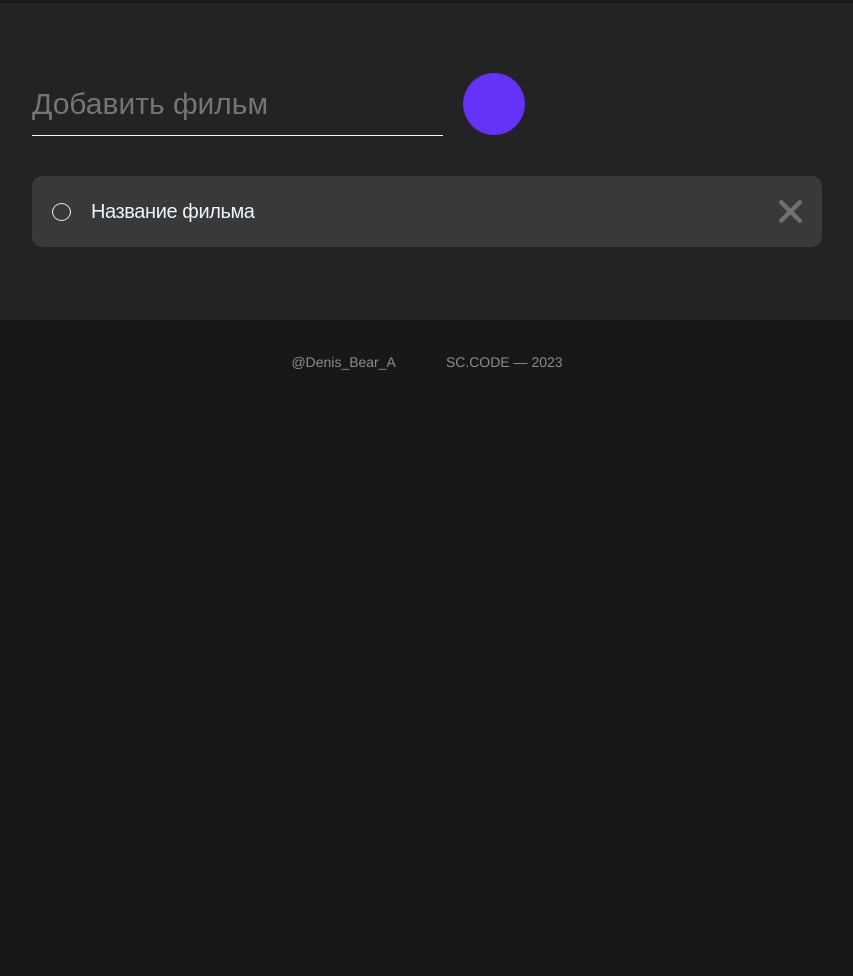
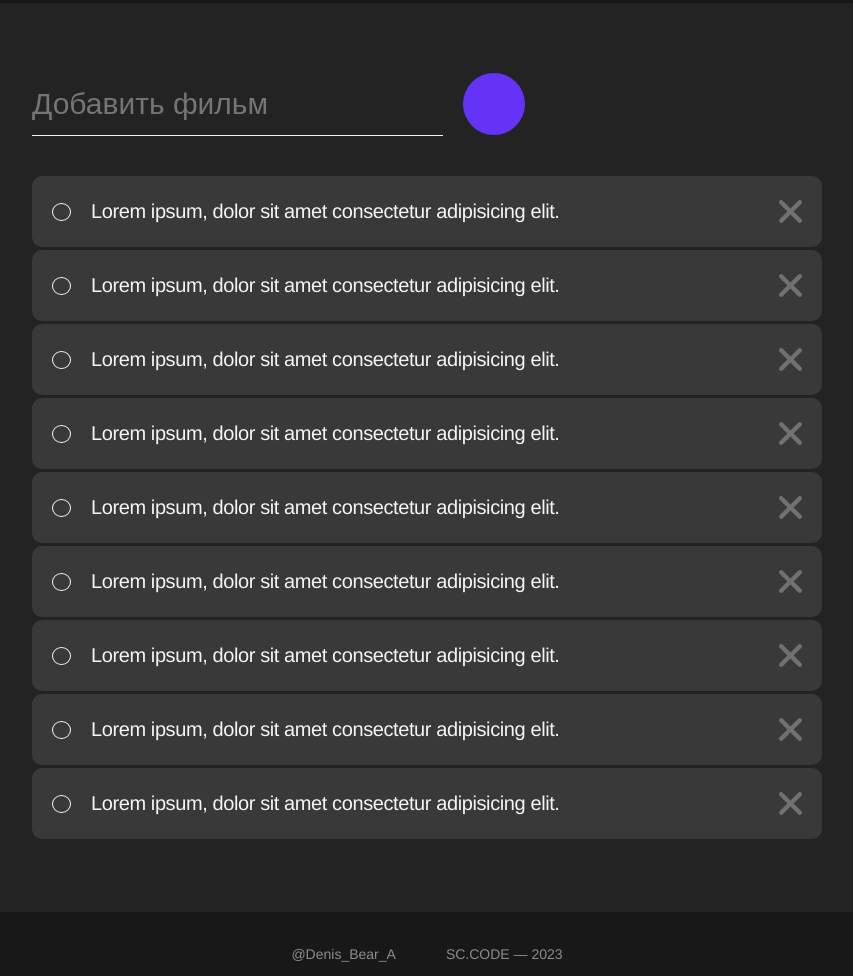
Before and after one commit to DenisAnf/movies-app, a plain HTML site: page index.html in a window 1280 px wide. Shown: the part 320-1296 px from the top of the page, without its empty margins (213-1066 px from the left). Before the commit the page ends 880 px from the top, so only its background shows below. Drawn offline with nearby package versions, Linux system fonts and the light colour scheme.

Commit message:
finished doing css+html

```diff
--- a/index.html
+++ b/index.html
@@ -57,7 +57,71 @@
 							<label class="movie">
 								<input type="checkbox" class="movie__checkbox" unchecked>
 								<div class="movie__fakecheckbox"></div>
-								<span class="movie__title">Название фильма  </span>
+								<span class="movie__title">Lorem ipsum, dolor sit amet consectetur adipisicing elit.</span>
+								<button type="button" class="movie__deleteBtn"></button>
+							</label>
+						</li>
+						<li class="movies__list-item">
+							<label class="movie">
+								<input type="checkbox" class="movie__checkbox" unchecked>
+								<div class="movie__fakecheckbox"></div>
+								<span class="movie__title">Lorem ipsum, dolor sit amet consectetur adipisicing elit.</span>
+								<button type="button" class="movie__deleteBtn"></button>
+							</label>
+						</li>
+						<li class="movies__list-item">
+							<label class="movie">
+								<input type="checkbox" class="movie__checkbox" unchecked>
+								<div class="movie__fakecheckbox"></div>
+								<span class="movie__title">Lorem ipsum, dolor sit amet consectetur adipisicing elit.</span>
+								<button type="button" class="movie__deleteBtn"></button>
+							</label>
+						</li>
+						<li class="movies__list-item">
+							<label class="movie">
+								<input type="checkbox" class="movie__checkbox" unchecked>
+								<div class="movie__fakecheckbox"></div>
+								<span class="movie__title">Lorem ipsum, dolor sit amet consectetur adipisicing elit.</span>
+								<button type="button" class="movie__deleteBtn"></button>
+							</label>
+						</li>
+						<li class="movies__list-item">
+							<label class="movie">
+								<input type="checkbox" class="movie__checkbox" unchecked>
+								<div class="movie__fakecheckbox"></div>
+								<span class="movie__title">Lorem ipsum, dolor sit amet consectetur adipisicing elit.</span>
+								<button type="button" class="movie__deleteBtn"></button>
+							</label>
+						</li>
+						<li class="movies__list-item">
+							<label class="movie">
+								<input type="checkbox" class="movie__checkbox" unchecked>
+								<div class="movie__fakecheckbox"></div>
+								<span class="movie__title">Lorem ipsum, dolor sit amet consectetur adipisicing elit.</span>
+								<button type="button" class="movie__deleteBtn"></button>
+							</label>
+						</li>
+						<li class="movies__list-item">
+							<label class="movie">
+								<input type="checkbox" class="movie__checkbox" unchecked>
+								<div class="movie__fakecheckbox"></div>
+								<span class="movie__title">Lorem ipsum, dolor sit amet consectetur adipisicing elit.</span>
+								<button type="button" class="movie__deleteBtn"></button>
+							</label>
+						</li>
+						<li class="movies__list-item">
+							<label class="movie">
+								<input type="checkbox" class="movie__checkbox" unchecked>
+								<div class="movie__fakecheckbox"></div>
+								<span class="movie__title">Lorem ipsum, dolor sit amet consectetur adipisicing elit.</span>
+								<button type="button" class="movie__deleteBtn"></button>
+							</label>
+						</li>
+						<li class="movies__list-item">
+							<label class="movie">
+								<input type="checkbox" class="movie__checkbox" unchecked>
+								<div class="movie__fakecheckbox"></div>
+								<span class="movie__title">Lorem ipsum, dolor sit amet consectetur adipisicing elit.</span>
 								<button type="button" class="movie__deleteBtn"></button>
 							</label>
 						</li>
--- a/scss/style.scss
+++ b/scss/style.scss
@@ -88,7 +88,7 @@ body {
 		overflow-y: auto;
 
 		@media (max-width: 949px) {
-			max-height: calcSize(500, 986, 320, 949);
+			max-height: calcSize(570, 986, 320, 949);
 			border-radius: calcSize(10, 20, 320, 949);
 			padding: calcSize(20, 70, 320, 949);
 		}
```
Also changed, not shown: styles/style.css.
